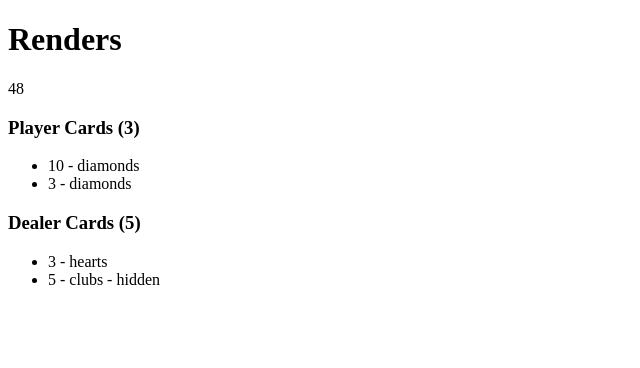
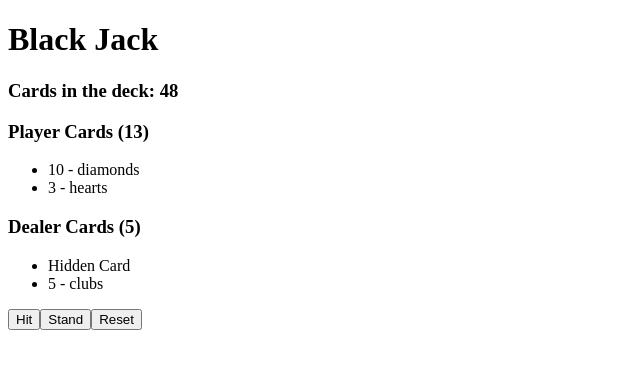
Before and after one commit to rvgpl/blackjack, a React (Create React App) app: page / in a window 1280 px wide. Shown: the top 368 px of the page, without its empty margins (0-640 px from the left). Built offline with nearby package versions, Linux system fonts and the light colour scheme.

Commit message:
Adds core logic of the game

```diff
--- a/src/components/Main/Main.tsx
+++ b/src/components/Main/Main.tsx
@@ -14,6 +14,19 @@ const Main = () => {
     hidden: boolean;
   }
 
+  enum StatusMessage {
+    PlayerWins = "You Win, Dealer Lose",
+    DealerWins = "Dealer Wins, You Lose",
+    Tie = "The game resulted in a Tie!",
+  }
+
+  enum GameState {
+    Init,
+    PlayerHand,
+    DealerHand,
+    GameOver,
+  }
+
   // Player Cards
   const [playerCards, setPlayerCards] = useState<PickedCard[]>([]);
   const [playerCount, setPlayerCount] = useState<number>(0);
@@ -21,16 +34,39 @@ const Main = () => {
   // Dealer Cards
   const [dealerCards, setDealerCards] = useState<PickedCard[]>([]);
   const [dealerCount, setDealerCount] = useState<number>(0);
+  const [dealerScore, setDealerScore] = useState<number>(0);
 
+  //Status Message
+  const [statusMessage, setStatusMessage] = useState<string>("");
+
+  // Game state
+  const [gameState, setGameState] = useState<GameState>(GameState.Init);
+
+  // Game state
   useEffect(() => {
-    drawCard(CardType.Player);
-    drawCard(CardType.Player);
-    drawCard(CardType.Dealer);
-    drawCard(CardType.Hidden);
-  }, []);
+    if (gameState === GameState.Init) {
+      drawCard(CardType.Player);
+      drawCard(CardType.Hidden);
+      drawCard(CardType.Player);
+      drawCard(CardType.Dealer);
+      setGameState(GameState.PlayerHand);
+    }
+    if (gameState === GameState.PlayerHand && playerCount > 21) {
+      setGameState(GameState.GameOver);
+      setStatusMessage(StatusMessage.DealerWins);
+    }
+
+    if (gameState === GameState.DealerHand) {
+      if (dealerScore >= 17) {
+        checkWin();
+      } else {
+        drawCard(CardType.Dealer);
+      }
+    }
+  }, [gameState, playerCount, dealerCount]);
 
   const getAceValue = (count: number) => {
-    if (count + 11 >= 21) {
+    if (count + 11 > 21) {
       return 1;
     } else {
       return 11;
@@ -77,19 +113,20 @@ const Main = () => {
     switch (cardType) {
       case CardType.Player:
         const playerCard = [{ ...card, hidden: false }];
-        setPlayerCount(getCount(playerCount, card));
+        setPlayerCount((prevState) => getCount(prevState, card));
         setPlayerCards((prevState) => [...prevState, ...playerCard]);
         break;
 
       case CardType.Dealer:
         const dealerCard = [{ ...card, hidden: false }];
-        setDealerCount(getCount(dealerCount, card));
+        setDealerCount((prevState) => getCount(prevState, card));
+        setDealerScore((prevState) => getCount(prevState, card));
         setDealerCards((prevState) => [...prevState, ...dealerCard]);
         break;
 
       case CardType.Hidden:
         const hiddenCard = [{ ...card, hidden: true }];
-        setDealerCount(getCount(dealerCount, card));
+        setDealerScore((prevState) => getCount(prevState, card));
         setDealerCards((prevState) => [...prevState, ...hiddenCard]);
         break;
 
@@ -98,10 +135,53 @@ const Main = () => {
     }
   };
 
+  const hit = () => {
+    drawCard(CardType.Player);
+  };
+
+  const stand = () => {
+    setGameState(GameState.DealerHand);
+  };
+
+  const revealDealerCards = () => {
+    const revealedDealerCards: PickedCard[] = dealerCards.map(
+      (card: PickedCard) => {
+        if (card.hidden === true) {
+          card.hidden = false;
+        }
+        return card;
+      }
+    );
+    setDealerCount(dealerScore);
+    setDealerCards(revealedDealerCards);
+  };
+
+  const checkWin = () => {
+    revealDealerCards();
+    if (playerCount > dealerScore || dealerScore > 21) {
+      setStatusMessage(StatusMessage.PlayerWins);
+    } else if (dealerScore > playerCount) {
+      setStatusMessage(StatusMessage.DealerWins);
+    } else {
+      setStatusMessage(StatusMessage.Tie);
+    }
+  };
+
+  const reset = () => {
+    setStatusMessage("");
+    setPlayerCount(0);
+    setDealerCount(0);
+    setDealerScore(0);
+    setPlayerCards([]);
+    setDealerCards([]);
+    setGameState(GameState.Init);
+  };
+
   return (
     <div>
-      <h1>Renders</h1>
-      {deck.length}
+      <h1>Black Jack</h1>
+      <h4>{statusMessage}</h4>
+      <h3>Cards in the deck: {deck.length} </h3>
       <div>
         <h3>Player Cards ({playerCount})</h3>
         <ul>
@@ -117,12 +197,41 @@ const Main = () => {
         <h3>Dealer Cards ({dealerCount})</h3>
         <ul>
           {dealerCards.length > 0 &&
-            dealerCards.map((card: PickedCard) => (
-              <li>
-                {card.value} - {card.suit} {card.hidden && " - hidden"}
-              </li>
-            ))}
+            dealerCards.map((card: PickedCard) => {
+              if (card.hidden) {
+                return <li>Hidden Card</li>;
+              } else {
+                return (
+                  <li>
+                    {card.value} - {card.suit}
+                  </li>
+                );
+              }
+            })}
         </ul>
+      </div>
+      <div>
+        <button
+          disabled={
+            (gameState === GameState.GameOver ||
+              gameState === GameState.DealerHand) &&
+            true
+          }
+          onClick={() => hit()}
+        >
+          Hit
+        </button>
+        <button
+          disabled={
+            (gameState === GameState.GameOver ||
+              gameState === GameState.DealerHand) &&
+            true
+          }
+          onClick={() => stand()}
+        >
+          Stand
+        </button>
+        <button onClick={() => reset()}>Reset</button>
       </div>
     </div>
   );
```
